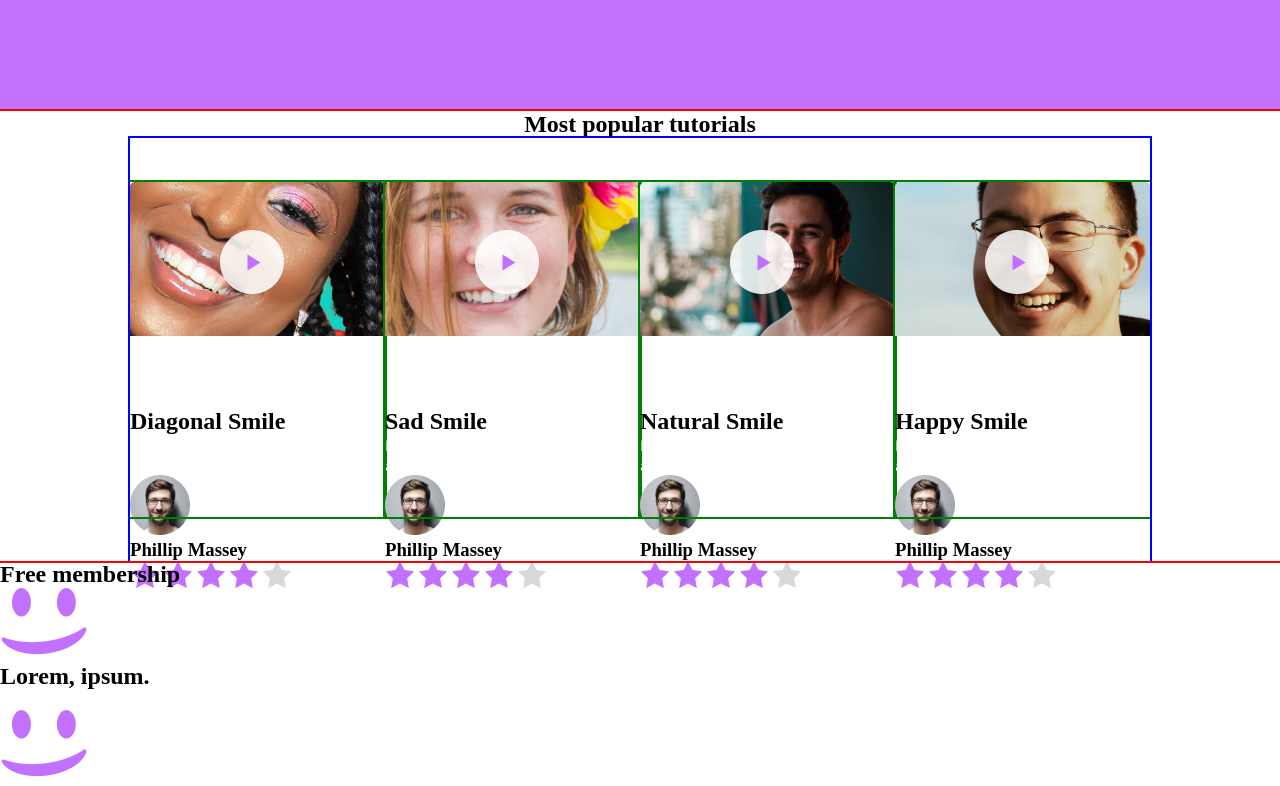
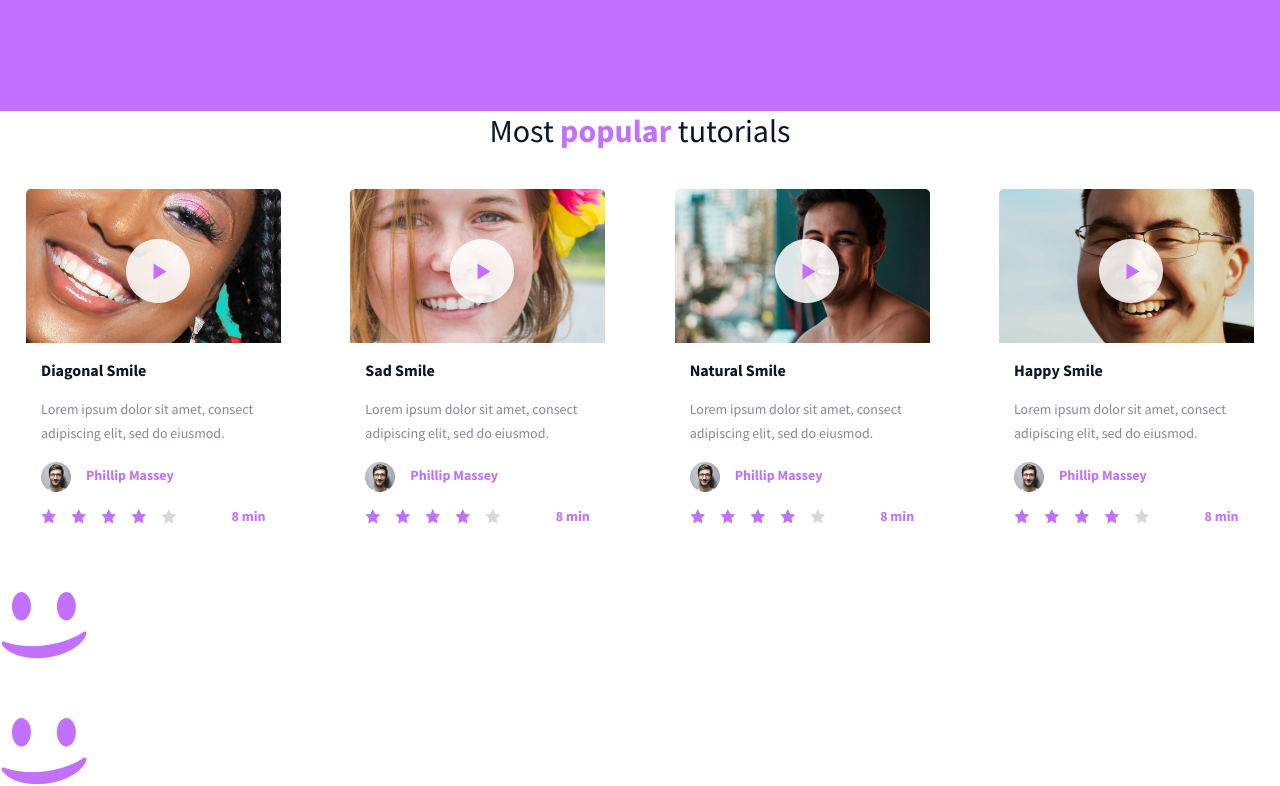
Before and after one commit to Julieed-971/holbertonschool-web-development, a plain HTML site: page css_advanced/index.html in a window 1280 px wide. Shown: the part 1375-2161 px from the top of the page. Drawn offline with Linux system fonts and the light colour scheme.

Commit message:
Finished styling tutorials section

```diff
--- a/css_advanced/index.html
+++ b/css_advanced/index.html
@@ -65,18 +65,18 @@
 		</div>
 		</section>
 		<section class="tutorials">
-			<h1>Most popular tutorials</h1>
+			<h1>Most <span>popular</span> tutorials</h1>
 			<div class="videos">
 				<div class="tutorial">
 					<img class="preview" src="./images/assets/videos/preview1.png" alt="video preview">
 					<img class="play" src="./images/assets/videos/play.png" alt="play button">
 					<h2>Diagonal Smile</h2>
 					<p>Lorem ipsum dolor sit amet, consect adipiscing elit, sed do eiusmod.</p>
-					<div>
+					<div class="author">
 						<img src="./images/assets/videos/author.png">
 						<h3>Phillip Massey</h3>
 					</div>
-					<div>
+					<div class="rating">
 						<img src="./images/assets/videos/star1-4.png">
 						<img src="./images/assets/videos/star1-4.png">
 						<img src="./images/assets/videos/star1-4.png">
@@ -90,12 +90,11 @@
 					<img class="play" src="./images/assets/videos/play.png" alt="play button">
 					<h2>Sad Smile</h2>
 					<p>Lorem ipsum dolor sit amet, consect adipiscing elit, sed do eiusmod.</p>
-
-					<div>
+					<div class="author">
 						<img src="./images/assets/videos/author.png">
 						<h3>Phillip Massey</h3>
 					</div>
-					<div>
+					<div class="rating">
 						<img src="./images/assets/videos/star1-4.png">
 						<img src="./images/assets/videos/star1-4.png">
 						<img src="./images/assets/videos/star1-4.png">
@@ -109,11 +108,11 @@
 					<img class="play" src="./images/assets/videos/play.png" alt="play button">
 					<h2>Natural Smile</h2>
 					<p>Lorem ipsum dolor sit amet, consect adipiscing elit, sed do eiusmod.</p>
-					<div>
+					<div class="author">
 						<img src="./images/assets/videos/author.png">
 						<h3>Phillip Massey</h3>
 					</div>
-					<div>
+					<div class="rating">
 						<img src="./images/assets/videos/star1-4.png">
 						<img src="./images/assets/videos/star1-4.png">
 						<img src="./images/assets/videos/star1-4.png">
@@ -127,11 +126,11 @@
 					<img class="play" src="./images/assets/videos/play.png" alt="play button">
 					<h2>Happy Smile</h2>
 					<p>Lorem ipsum dolor sit amet, consect adipiscing elit, sed do eiusmod.</p>
-					<div>
+					<div class="author">
 						<img src="./images/assets/videos/author.png">
 						<h3>Phillip Massey</h3>
 					</div>
-					<div>
+					<div class="rating">
 						<img src="./images/assets/videos/star1-4.png">
 						<img src="./images/assets/videos/star1-4.png">
 						<img src="./images/assets/videos/star1-4.png">
--- a/css_advanced/styles.css
+++ b/css_advanced/styles.css
@@ -32,15 +32,14 @@ header {
 	margin: 35px 171px 0 171px;
 	height: 32px;
 	padding: 0px;
-	gap: 0px;
-	opacity: 0px;
 
 }
 
-p {
+p, h1, h2, h3 {
 	font-family: 'Source Sans Pro';
 	color: #FFFFFF;
 }
+
 .menu {
 	/* background-color: red; */
 	display: flex;
@@ -50,8 +49,6 @@ p {
 	height: 15px;
 	top: 37px;
 	left: 1041px;
-	gap: 0px;
-	opacity: 0px;
 }
 
 .menu p {
@@ -59,8 +56,6 @@ p {
 	width: 34px;
 	height: 15px;
 	left: 200px;
-	gap: 0px;
-	opacity: 0px;
 	font-size: 12px;
 	font-weight: 700;
 	line-height: 15px;
@@ -73,14 +68,10 @@ p {
 	height: 29px;
 	top: 35px;
 	left: 171px;
-	gap: 0px;
-	opacity: 0px;
 }
 
 .register {
 	height: 957px;
-	gap: 0px;
-	opacity: 0px;
 	/* outline: 2px solid lime; */
 	/* background-color: aqua; */
 	display: flex;
@@ -111,8 +102,6 @@ p {
 	width: 684px;
 	height: 151px;
 	margin-bottom: 0px;
-	gap: 0px;
-	opacity: 0px;
 	font-family: 'Source Sans Pro';
 	font-size: 120px;
 	font-weight: 700;
@@ -131,8 +120,6 @@ p {
 	/* align-items: center; */
 	width: 300px;
 	/* height: 20px; */
-	gap: 0px;
-	opacity: 0px;
 	margin-top: 0px;
 	font-size: 16px;
 	font-weight: 700;
@@ -148,8 +135,6 @@ p {
 	width: 162px;
 	height: 44px;
 	border: none;
-	gap: 0px;
-	opacity: 0px;
 	box-shadow: 0px 2px 20px 0px #00000080;
 	font-family: 'Source Sans Pro';
 	font-size: 14px;
@@ -164,8 +149,6 @@ p {
 	/* outline: 2px solid rgb(255, 0, 0); */
 	width: 1009px;
 	height: 350px;
-	gap: 0px;
-	opacity: 0px;
 	/* background-color: crimson; */
 	display: flex;
 	justify-content: center;
@@ -181,8 +164,6 @@ p {
 	color: #FFFFFF;
 	width: 300px;
 	height: 40px;
-	gap: 0px;
-	opacity: 0px;
 	font-family: 'Source Sans Pro';
 	font-size: 32px;
 	font-weight: 300;
@@ -199,8 +180,6 @@ p {
 	margin-top: 70px;
 	width: 1009px;
 	height: 237px;
-	gap: 0px;
-	opacity: 0px;
 	/* outline: 2px solid greenyellow; */
 	/* background-color: aqua; */
 	display: flex;
@@ -221,8 +200,6 @@ p {
 	text-align: center;
 	width: 150px;
 	height: 27px;
-	gap: 0px;
-	opacity: 0px;
 	display: flex;
 	justify-content: center;
 	color: #FFFFFF;
@@ -233,8 +210,6 @@ p {
 	width: 150px;
 	height: 48px;
 	top: 189px;
-	gap: 0px;
-	opacity: 0px;
 	display: flex;
 	flex-wrap: wrap;
 	flex-direction: column;
@@ -251,7 +226,6 @@ p {
 	height: 392px;
 	top: 1093px;
 	gap: 50px;
-	opacity: 0px;
 	background-color: #C271FF;
 	display: flex;
 	flex-wrap: wrap;
@@ -264,16 +238,12 @@ p {
 .testimonial img {
 	width: 160px;
 	height: 160px;
-	gap: 0px;
-	opacity: 0px;
 }
 
 .testimonial blockquote {
 	/* outline: 2px solid blue; */
 	width: 730px;
 	height: 68px;
-	gap: 0px;
-	opacity: 0px;
 	font-family: 'Source Sans Pro';
 	font-size: 22px;
 	font-weight: 400;
@@ -285,8 +255,6 @@ p {
 .testimonial p {
 	width: 129px;
 	height: 34px;
-	gap: 0px;
-	opacity: 0px;
 	font-size: 22px;
 	font-weight: 700;
 	line-height: 33px;
@@ -298,33 +266,27 @@ p {
 	width: 165px;
 	height: 34px;
 	top: 124px;
-	gap: 0px;
-	opacity: 0px;
 	font-family: 'Source Sans Pro';
 	font-size: 22px;
 	font-style: italic;
 	font-weight: 400;
-	line-height: 33.6px;
+	line-height: 33px;
 	text-align: left;
 	color: #FFFFFF;
 }
 
 .tutorials {
-	outline: 2px solid red;
+	/* outline: 2px solid red; */
 	height: 450px;
-	gap: 0px;
-	opacity: 0px;
 	display: flex;
 	flex-direction: column;
-	justify-content: center;
 	align-items: center;
 }
 
 .videos {
-	outline: 2px solid blue;
+	/* outline: 2px solid blue; */
+	width: 1228px;
 	height: 450px;
-	gap: 0px;
-	opacity: 0px;
 	display: flex;
 	flex-direction: row;
 	justify-content: space-between;
@@ -332,29 +294,127 @@ p {
 }
 
 .tutorial {
-	outline: 2px solid green;
+	display: flex;
+	flex-direction: column;
+	justify-content: space-between;
+	/* outline: 2px solid green; */
 	width: 255px;
 	height: 335px;
-	gap: 0px;
-	opacity: 0px;
+}
+.tutorials h1 {
+	/* outline: 2px solid green; */
+	width: 350px;
+	height: 40px;
+	font-size: 32px;
+	font-weight: 300;
+	line-height: 40px;
+	text-align: center;
+	color: #071629;
+}
+
+.tutorials h1 span {
+	font-size: 32px;
+	font-weight: 700;
+	line-height: 40px;
+	text-align: center;
+	color: #C271FF;
+}
+.tutorial h2 {
+	display: flex;
+	/* outline: 2px solid rgb(0, 162, 255); */
+	width: 106px;
+	height: 20px;
+	font-size: 16px;
+	font-weight: 700;
+	line-height: 20px;
+	text-align: left;
+	color: #071629;
+	margin-left: 15px;
+
+}
+
+.tutorial p {
+	display: flex;
+	justify-content: space-around;
+	/* outline: 2px solid orange; */
+	width: 240px;
+	height: 48px;
+	font-size: 14px;
+	font-weight: 400;
+	line-height: 24px;
+	color: #07162980;
+	margin-left: 15px;
 }
 
 .preview {
+	/* outline: 2px solid lime; */
 	width: 255px;
 	height: 154px;
-	gap: 0px;
-	opacity: 0px;
+	margin-bottom: 0;
+	display: flex;
+	justify-content: center;
+	align-items: center;
+	position: relative;
 }
 
 .play {
+	/* outline: 2px solid yellow; */
 	width: 64px;
 	height: 64px;
-	/* top: 45px; */
-	/* left: 96px; */
-	gap: 0px;
-	opacity: 0px;
-	/* position: absolute; */
-    /* top: 50%;
-    left: 50%; */
-    transform: translate(90px, -110px);
+	position: absolute;
+    margin-top: 50px;
+    margin-left: 100px;
+	z-index: 1;
+    /* transform: translate(90px, -110px); */
 }
+
+.tutorial .rating {
+	/* outline: 2px solid yellowgreen; */
+	display: flex;
+	justify-content: space-around;
+	flex-direction: row;
+	height: 15px;
+	margin-left: 15px;
+}
+
+.tutorial .rating img {
+	/* outline: 2px solid yellowgreen; */
+	margin-right: 15px;
+	width: 15px;
+	height: 15px;
+}
+
+.tutorial .rating p {
+	/* outline: 2px solid yellowgreen; */
+	width: 35px;
+	height: 15px;
+	font-size: 14px;
+	font-weight: 600;
+	line-height:15px;
+	text-align: right;
+	color: #C271FF;
+	margin-left: auto;
+	margin-right: 15px;
+}
+
+.tutorial .author {
+	display: flex;
+	justify-content: space-around;
+	margin-left: 15px;
+}
+
+.tutorial .author img {
+	width: 30px;
+	height: 30px;
+}
+
+.tutorial .author h3 {
+	width: 200px;
+	height: 27px;
+	font-size: 14px;
+	font-weight: 600;
+	line-height: 27px;
+	text-align: left;
+	color: #C271FF;
+	margin-left: 15px;
+}
```
